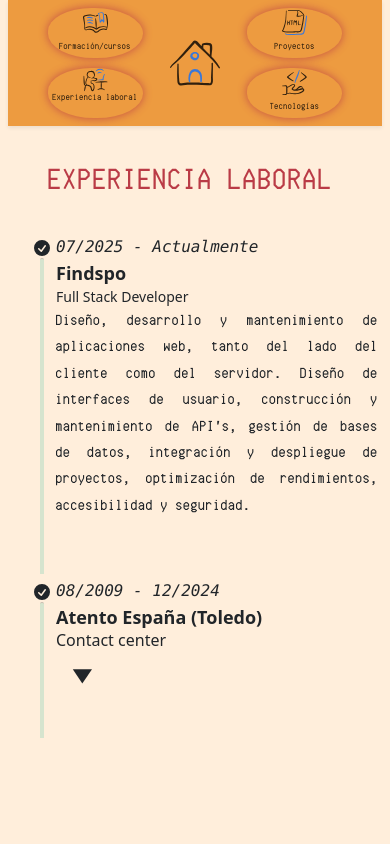
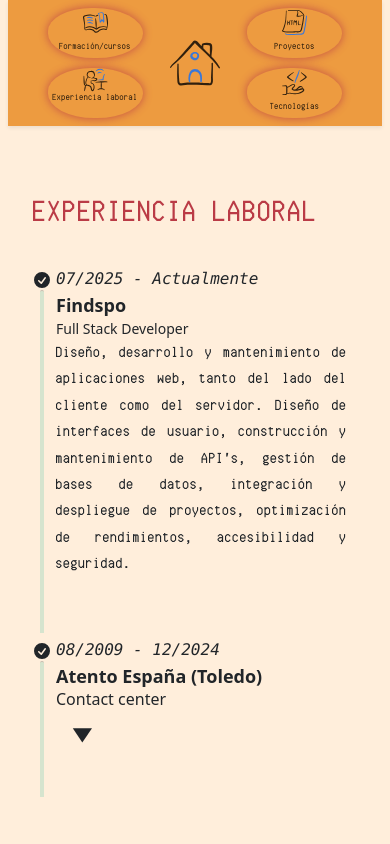
Before and after one commit to JTomas88/Portfolio_2025, a React (Vite) app: page /experiencialaboral in a window 390 px wide. Shown: the top 844 px of the page. Built offline with nearby package versions, Linux system fonts and the light colour scheme; a web font is replaced by a local one.

Commit message:
responsive experiencia

```diff
--- a/src/pages/ExperienciaLaboral/ExperienciaLaboral.jsx
+++ b/src/pages/ExperienciaLaboral/ExperienciaLaboral.jsx
@@ -26,7 +26,7 @@ export default function ExperienciaLaboral() {
             <div className="cajon_navbar">
                 <Navbar />
             </div>
-            <div className="w-full min-h-screen experiencia_container flex flex-col">
+            <div className="w-full min-h-screen experiencia_container py-8 flex flex-col">
 
                 <div className="m-3">
                     <div className=" font-bold titulo_formacion text-center">
--- a/src/pages/ExperienciaLaboral/experiencialaboral.css
+++ b/src/pages/ExperienciaLaboral/experiencialaboral.css
@@ -29,3 +29,10 @@
   text-align: justify;
   padding: 0% !important;
 }
+
+@media (max-width: 576px) {
+  .experiencia_container {
+    padding-right: 10% !important;
+    overflow-x: hidden;
+  }
+}
--- a/src/pages/Formacion/formacion.css
+++ b/src/pages/Formacion/formacion.css
@@ -85,7 +85,7 @@ hr {
 
 @media (max-width: 576px) {
   .formacion_container {
-    padding-right: 7%;
+    padding-right: 10%;
   }
 
   .boton_acordeon_izquierda {
```
